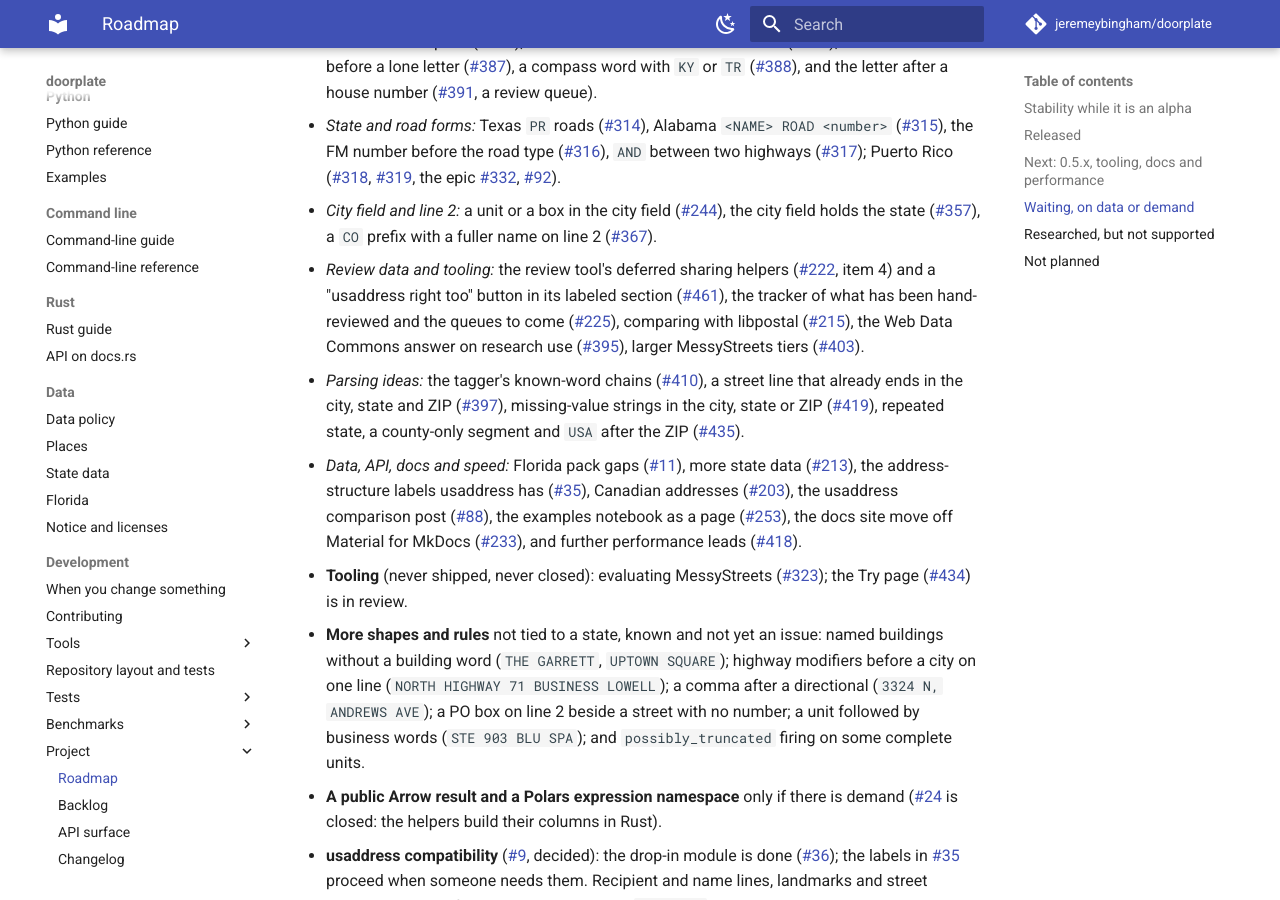
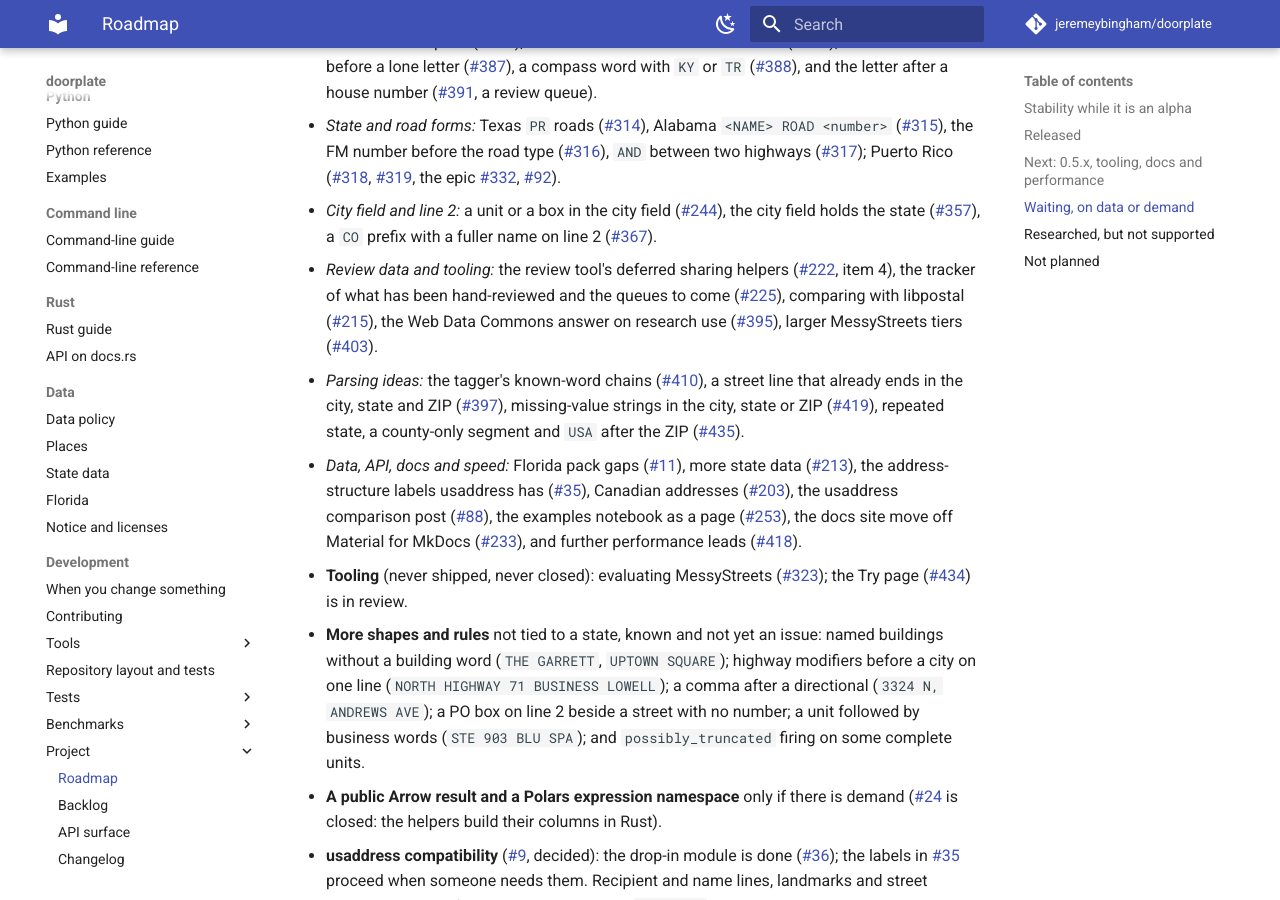
Before and after one commit to jeremeybingham/doorplate, an MkDocs documentation site: the page built from docs/roadmap.md, in a window 1280 px wide and 900 px high, scrolled down 2932 px. Built offline with MkDocs 1.6.1 and Material for MkDocs 9.7.7, drawn with Linux system fonts in a browser that asks for light colours; comment, search, counter and statistics services are not loaded.

Commit message:
roadmap: drop the closed #461 from the Later list
Co-Authored-By: Claude Sonnet 5.5 <noreply@anthropic.com>

```diff
--- a/docs/roadmap.md
+++ b/docs/roadmap.md
@@ -80,7 +80,7 @@ been checked on the project's own data, so a `k4` is likely.
     a compass word with `KY` or `TR` (#388), and the letter after a house number (#391, a review queue).
   - *State and road forms:* Texas `PR` roads (#314), Alabama `<NAME> ROAD <number>` (#315), the FM number before the road type (#316), `AND` between two highways (#317); Puerto Rico (#318, #319, the epic #332, #92).
   - *City field and line 2:* a unit or a box in the city field (#244), the city field holds the state (#357), a `CO` prefix with a fuller name on line 2 (#367).
-  - *Review data and tooling:* the review tool's deferred sharing helpers (#222, item 4) and a "usaddress right too" button in its labeled section (#461), the tracker of what has been hand-reviewed and the queues to come (#225), comparing with libpostal (#215), the Web Data Commons answer on research use (#395), larger MessyStreets tiers (#403).
+  - *Review data and tooling:* the review tool's deferred sharing helpers (#222, item 4), the tracker of what has been hand-reviewed and the queues to come (#225), comparing with libpostal (#215), the Web Data Commons answer on research use (#395), larger MessyStreets tiers (#403).
   - *Parsing ideas:* the tagger's known-word chains (#410), a street line that already ends in the city, state and ZIP (#397), missing-value strings in the city, state or ZIP (#419), repeated state, a county-only segment and `USA` after the ZIP (#435).
   - *Data, API, docs and speed:* Florida pack gaps (#11), more state data (#213), the address-structure labels usaddress has (#35), Canadian addresses (#203), the usaddress comparison post (#88), the examples notebook as a page (#253),
     the docs site move off Material for MkDocs (#233), and further performance leads (#418).
```
